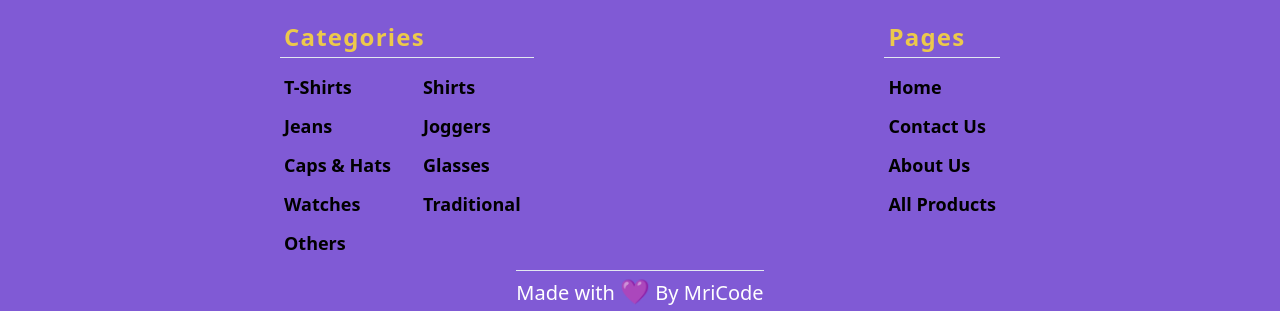
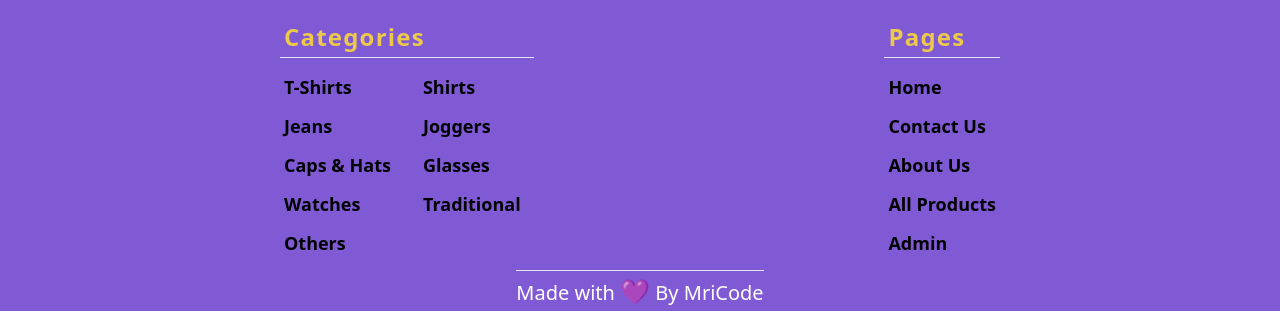
Before and after one commit to mrical/MriCodeComm2, a Next.js app: page / in a window 1280 px wide. Shown: the part 475-786 px from the top of the page. Built offline with nearby package versions, Linux system fonts and the light colour scheme; no server answers; the database is empty.

Commit message:
Footer and 404 page small tweaks 2

```diff
--- a/src/components/Footer.js
+++ b/src/components/Footer.js
@@ -1,7 +1,13 @@
 import React from "react";
 import Link from "next/link";
 import categories from "../helpers/categories";
+import { adminSignOut } from "../actions/authActions";
+import { useRouter } from "next/router";
+import useAuth from "../hooks/useAuth";
 export default function Footer() {
+  const { authDispatch } = useAuth();
+  const router = useRouter();
+  const pathName = router.pathname.toLowerCase();
   return (
     <div className="w-full bg-purple-600 mt-5">
       <div className="w-11/12 mx-auto sm:w-5/6 lg:w-3/5 pt-4 pb-4 sm:pt-6 sm:pb-4 flex flex-col">
@@ -51,6 +57,24 @@ export default function Footer() {
                   All Products
                 </a>
               </Link>
+              {pathName.includes("/admin") && pathName !== "/admin/login" ? (
+                <button
+                  onClick={async () => {
+                    await adminSignOut(authDispatch);
+                    router.push("/");
+                  }}
+                >
+                  <div className="text-sm sm:text-lg hover:text-white sm:m-1 font-medium sm:font-semibold tracking-tight sm:tracking-normal">
+                    Admin Logout
+                  </div>
+                </button>
+              ) : (
+                <Link href="/admin">
+                  <a className="text-sm sm:text-lg hover:text-white sm:m-1 font-medium sm:font-semibold tracking-tight sm:tracking-normal">
+                    Admin
+                  </a>
+                </Link>
+              )}
             </div>
           </div>
         </div>
```
